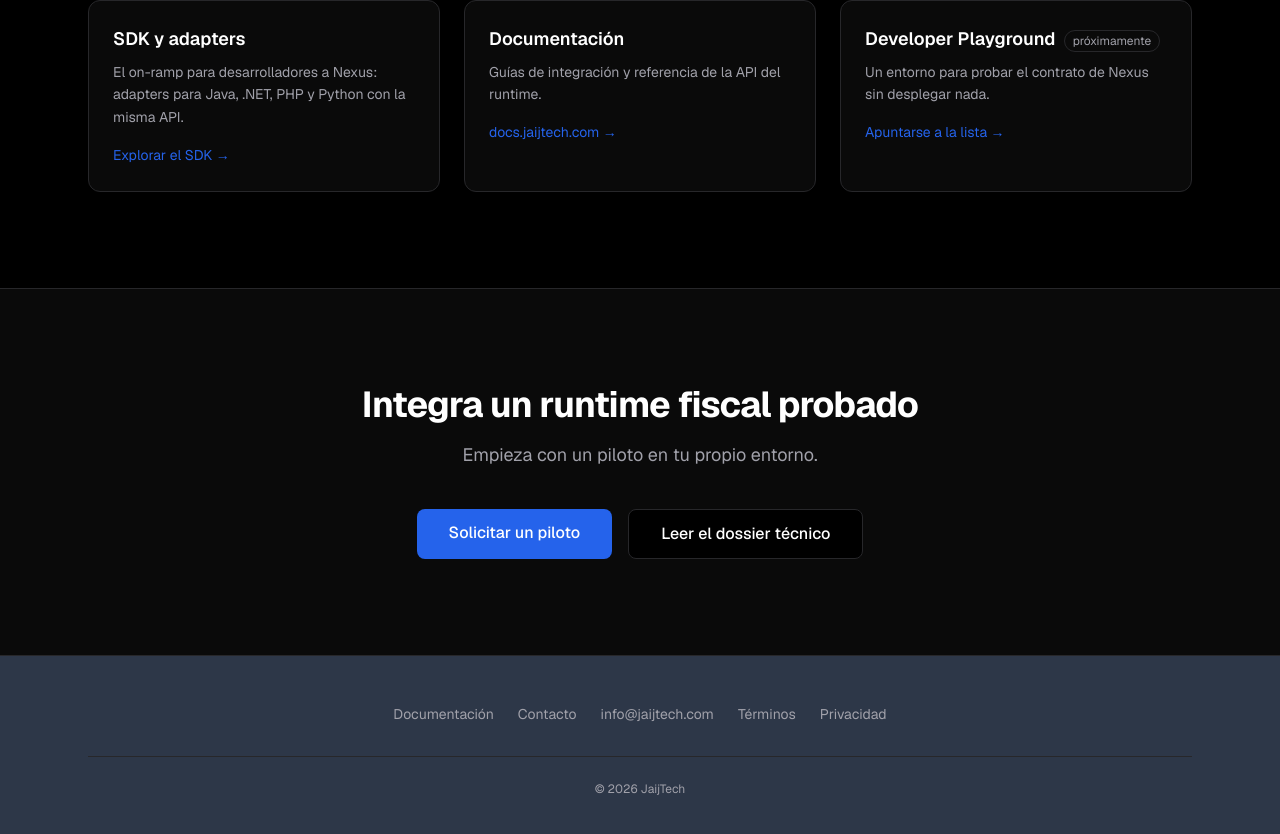
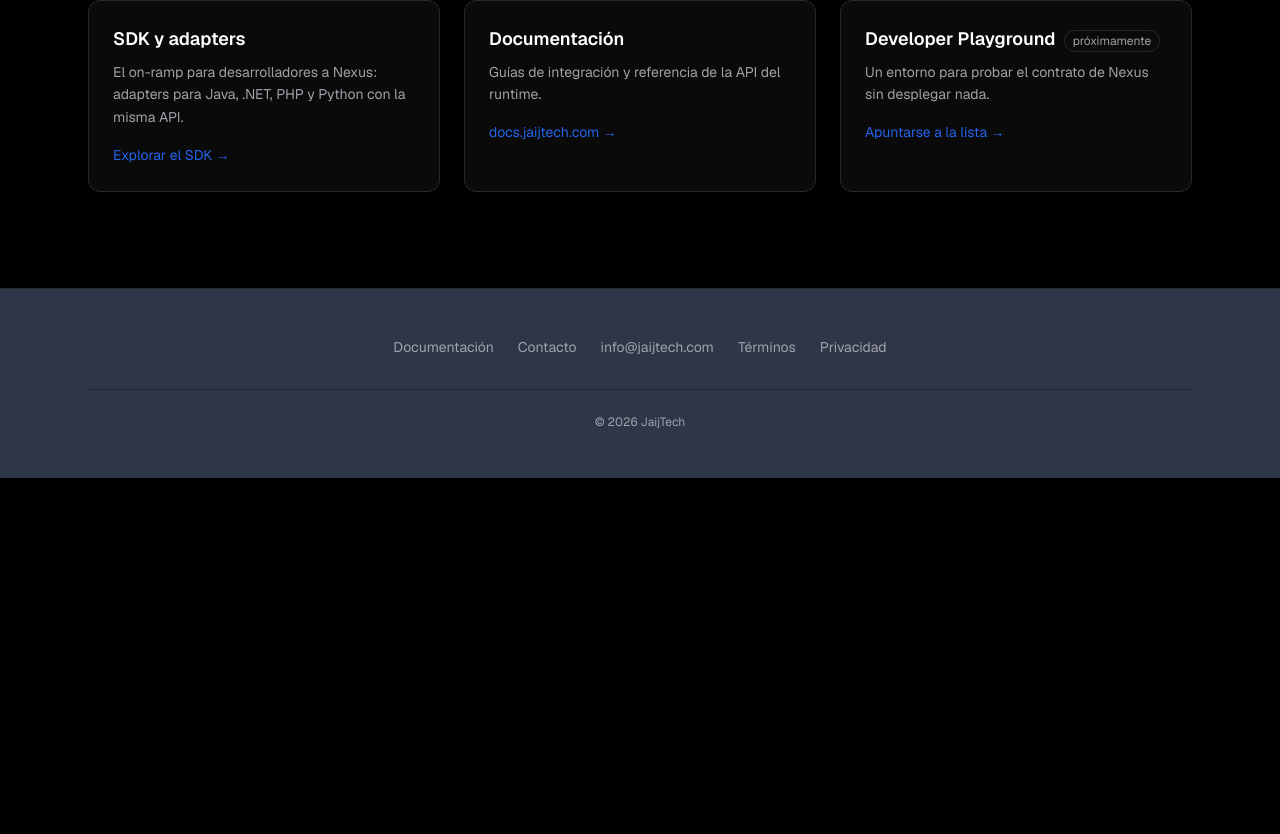
Before and after one commit to jaijtech/jaijtech.com, a Next.js app: page / in a window 1280 px wide. Shown: the part 7767-8601 px from the top of the page. After the commit the page ends 8245 px from the top, so only its background shows below. Built offline with nearby package versions, Linux system fonts and the light colour scheme.

Commit message:
refactor(site): improve homepage conversion flow

```diff
--- a/app/page.tsx
+++ b/app/page.tsx
@@ -568,7 +568,7 @@ Console.WriteLine(res.EstadoAeat);  // "aceptado"
               <p className="text-sm font-medium uppercase tracking-widest text-accent">
                 Programa de piloto
               </p>
-              <h2 className="mt-4 text-3xl font-bold tracking-tight md:text-4xl">
+              <h2 className="mt-4 text-3xl font-bold tracking-tight text-[#D7F25B] [text-shadow:0_0_24px_rgba(215,242,91,0.25)] md:text-4xl">
                 Evalúa Nexus en tu propio entorno
               </h2>
               <p className="mt-4 text-lg leading-relaxed text-muted">
@@ -712,32 +712,6 @@ Console.WriteLine(res.EstadoAeat);  // "aceptado"
           </div>
         </div>
       </section>
-
-      {/* 12. Final CTA band */}
-      <section className="border-t border-border bg-surface">
-        <div className="mx-auto max-w-4xl px-6 py-24 text-center">
-          <h2 className="text-3xl font-bold tracking-tight md:text-4xl">
-            Integra un runtime fiscal probado
-          </h2>
-          <p className="mt-4 text-lg text-muted">
-            Empieza con un piloto en tu propio entorno.
-          </p>
-          <div className="mt-10 flex flex-col justify-center gap-4 sm:flex-row">
-            <Link
-              href="/pilot"
-              className="rounded-lg bg-accent px-8 py-3 text-base font-medium text-white transition-colors hover:bg-accent/90"
-            >
-              Solicitar un piloto
-            </Link>
-            <Link
-              href="/dossier"
-              className="rounded-lg border border-border bg-background px-8 py-3 text-base font-medium text-foreground transition-colors hover:bg-surface-bright"
-            >
-              Leer el dossier técnico
-            </Link>
-          </div>
-        </div>
-      </section>
     </>
   );
 }
```
